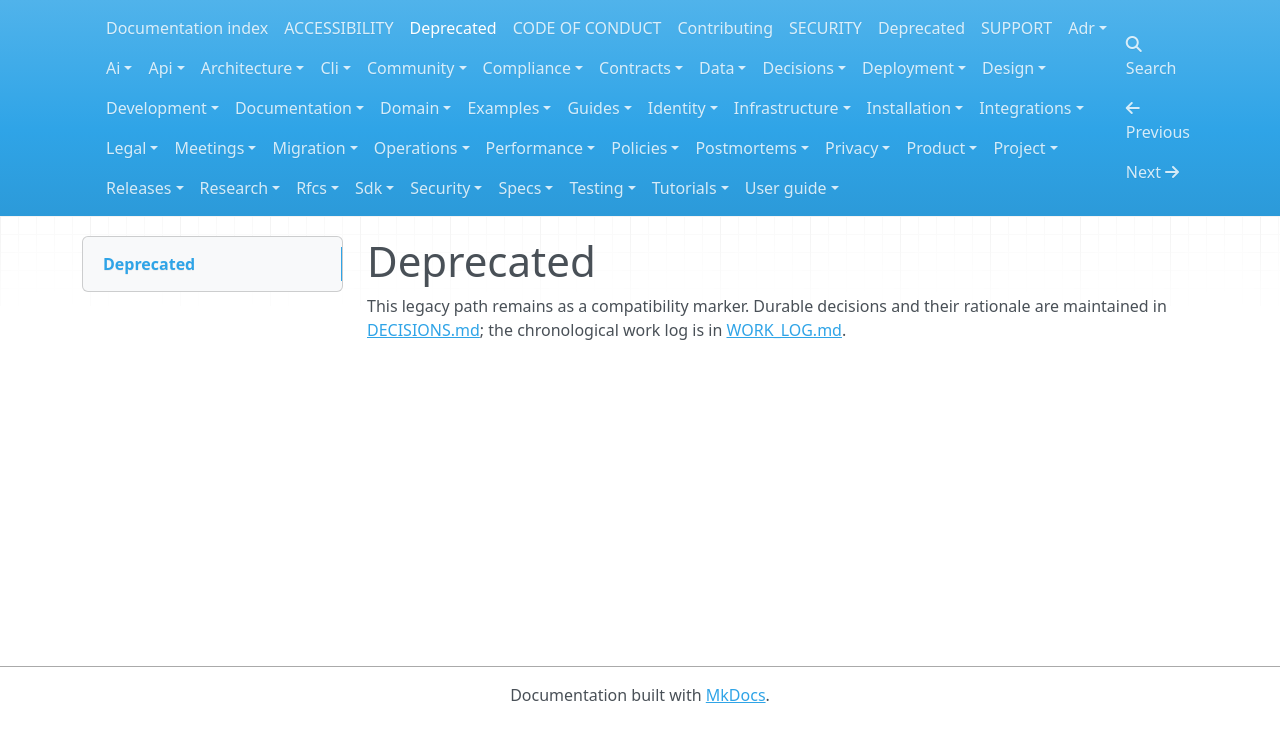
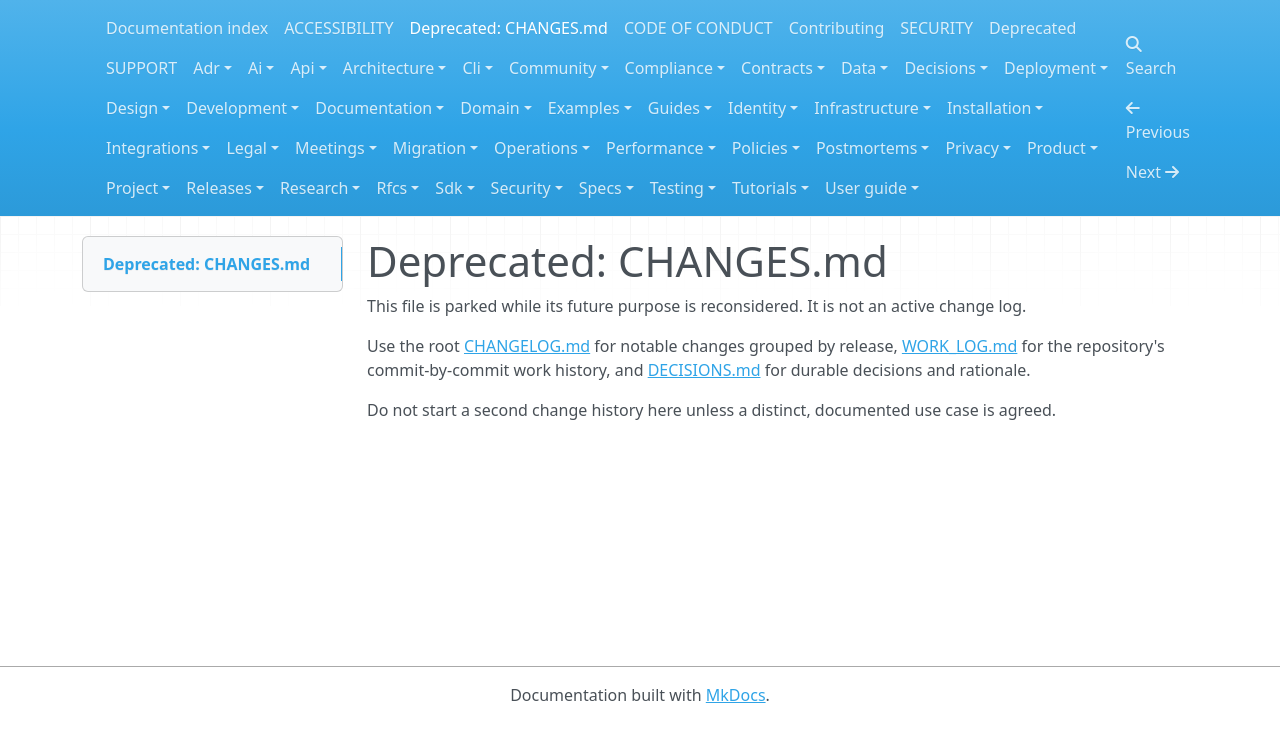
Before and after one commit to sandokanCat/.github, an MkDocs documentation site: the page built from docs/CHANGES.md, in a window 1280 px wide. Shown: the top 742 px of the page. Built offline with MkDocs 1.6.1, drawn with Linux system fonts in a browser that asks for light colours; nearby versions of some CDN libraries.

Commit message:
docs: park legacy changes record for review

```diff
--- a/docs/CHANGES.md
+++ b/docs/CHANGES.md
@@ -1,3 +1,7 @@
-# Deprecated
+# Deprecated: CHANGES.md
 
-This legacy path remains as a compatibility marker. Durable decisions and their rationale are maintained in [DECISIONS.md](./decisions/DECISIONS.md); the chronological work log is in [WORK_LOG.md](./development/WORK_LOG.md).
+This file is parked while its future purpose is reconsidered. It is not an active change log.
+
+Use the root [CHANGELOG.md](../CHANGELOG.md) for notable changes grouped by release, [WORK_LOG.md](./development/WORK_LOG.md) for the repository's commit-by-commit work history, and [DECISIONS.md](./decisions/DECISIONS.md) for durable decisions and rationale.
+
+Do not start a second change history here unless a distinct, documented use case is agreed.
```
